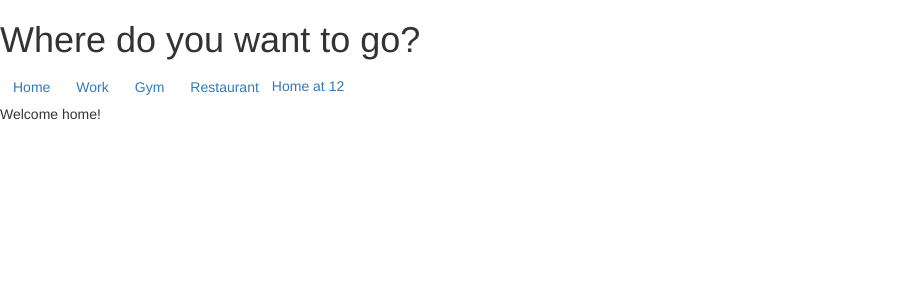
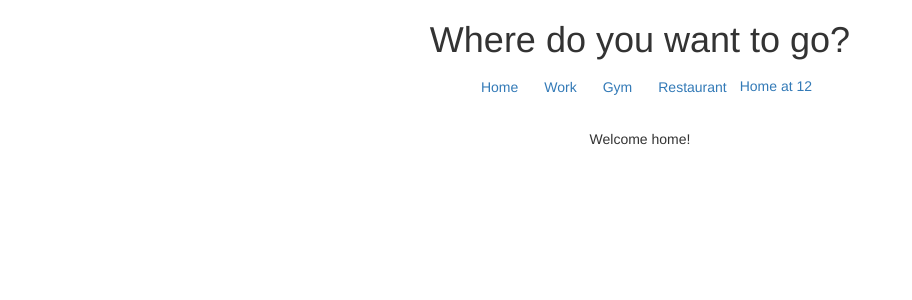
Before and after one commit to TanveerSehgal/angular-router-advanced, an Angular app: page / in a window 1280 px wide. Shown: the top 300 px of the page, without its empty margins (0-912 px from the left). Built offline with nearby package versions, Linux system fonts and the light colour scheme.

Commit message:
Enhance look of home page
This centers the components to make the application look better.

```diff
--- a/src/app/app.component.css
+++ b/src/app/app.component.css
@@ -0,0 +1,9 @@
+h1,
+nav,
+div {
+    text-align: center;
+}
+
+nav {
+    margin-bottom: 25px;
+}
--- a/src/app/app.component.ts
+++ b/src/app/app.component.ts
@@ -1,9 +1,10 @@
-import { Component } from '@angular/core';
+import {Component, ViewEncapsulation} from '@angular/core';
 
 @Component({
   selector: 'app-root',
   templateUrl: './app.component.html',
-  styleUrls: ['./app.component.css']
+  styleUrls: ['./app.component.css'],
+  encapsulation: ViewEncapsulation.None
 })
 export class AppComponent {
   title = 'app works!';
```
